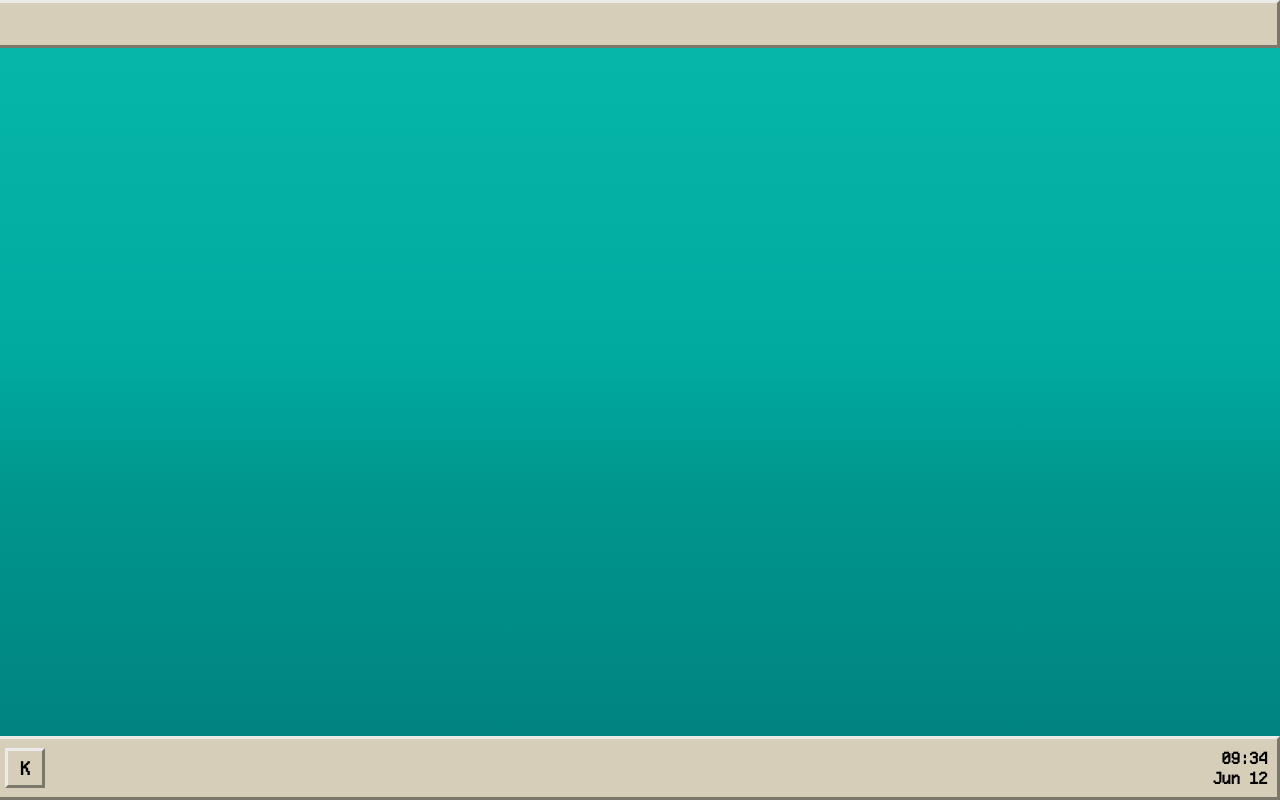
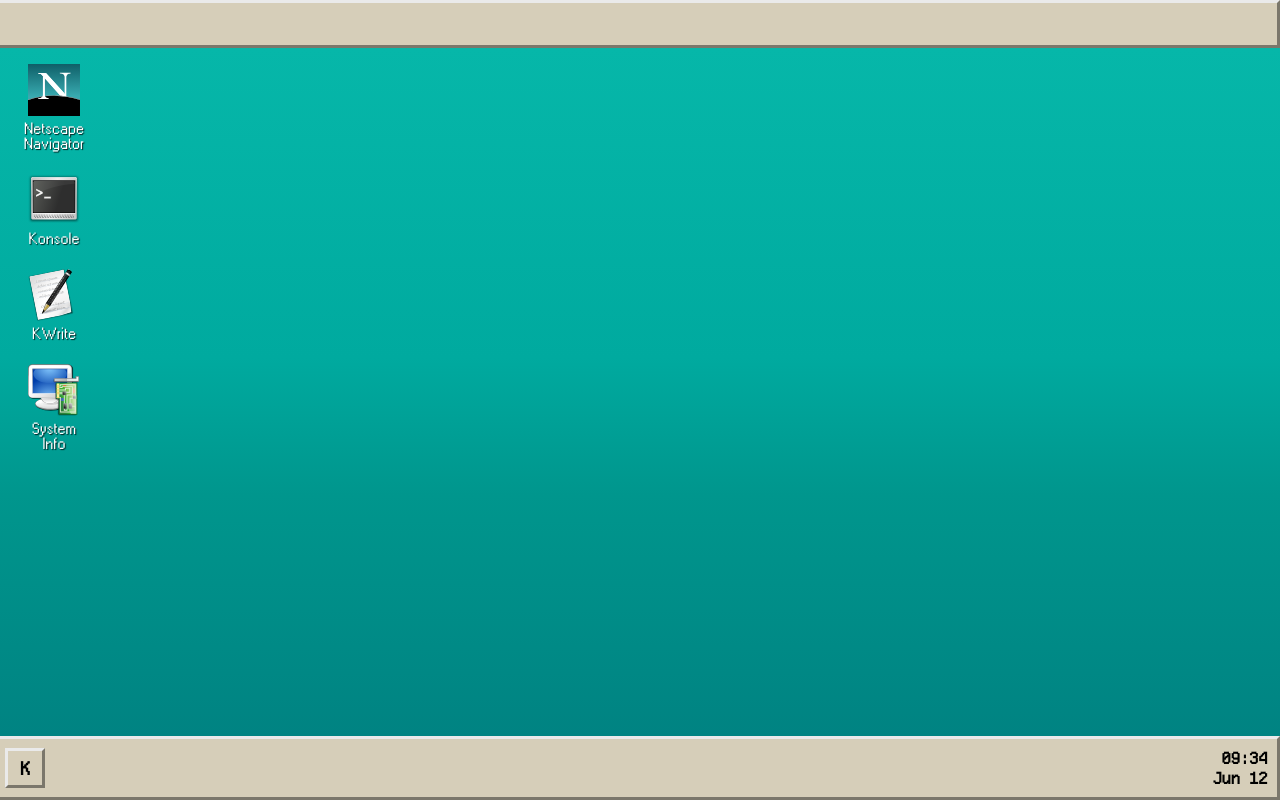
Before and after one commit to wirenux/KlassicOS, a website built with Vite: page index.html in a window 1280 px wide. Built offline with nearby package versions, Linux system fonts and the light colour scheme.

Commit message:
add: desktop shortcut icons

```diff
--- a/src/apps/terminal.js
+++ b/src/apps/terminal.js
@@ -1,15 +1,35 @@
+const VFS = {
+    'README.md': 'Nox Development Environment\n-----------------------------\n',
+    'todo.txt': '[ ] Win a prize at Stardust\n[ ] Get my stickers !',
+    'kernel_panic.log': '0x0000003B: SYSTEM_SERVICE_EXCEPTION\nCR2: 0x00007FFF8A3C2004\nKernel pipeline flushed. Status: Out of popcorn.'
+}
+
 export const TerminalApp = {
-    title: 'Terminal',
+    title: 'Konsole',
     contentBgColor: '#000000',
 
     render() {
         return `
-            <p style="color: #00ff00; font-family: \'departureMono\'; margin: 0;">wirenux@klassicOS:~$ echo "Hi Stardance :-)"</p>
+            <div class="terminal-wrapper">
+                <div class="terminal-output">Welcome to Konsole v0.X.X-UNSTABLE\nType 'help' to get the list of avaible commands.\n\n</div>
+                <div class="terminal-input-line">
+                    <span class="terminal-prompt">wirenux@nox:~$ </span>
+                    <input class="terminal-input" type="text" autocomplete="off" spellcheck="false" autofocus />
+                </div>
+            </div>
         `;
     },
 
     init(windowEl) {
-        // static app
+        const wrapper = windowEl.querySelector('.terminal-wrapper');
+        const output = windowEl.querySelector('.terminal-output');
+        const input = windowEl.querySelector('.terminal-input');
+
+        wrapper.addEventListener('click', () => input.focus());
+        input.focus();
+
+        function executeCommand(rawline) {
+
+        }
     }
-
 }
--- a/src/main.js
+++ b/src/main.js
@@ -17,7 +17,27 @@ document.querySelector('#app').innerHTML = `
       <div id="taskbar-apps"></div>
     </div>
 
-    <div id="workspace"></div>
+    <div id="workspace">
+      <div class="desktop-shortcut" data-app="browser">
+        <div class="shortcut-icon icon-browser"></div>
+        <div class="shortcut-label">Netscape Navigator</div>
+      </div>
+
+      <div class="desktop-shortcut" data-app="terminal">
+        <div class="shortcut-icon icon-terminal"></div>
+        <div class="shortcut-label">Konsole</div>
+      </div>
+
+      <div class="desktop-shortcut" data-app="editor">
+        <div class="shortcut-icon icon-editor"></div>
+        <div class="shortcut-label">KWrite</div>
+      </div>
+
+      <div class="desktop-shortcut" data-app="about">
+        <div class="shortcut-icon icon-about"></div>
+        <div class="shortcut-label">System Info</div>
+      </div>
+    </div>
 
     <div id="taskbar">
       <button id="k-menu-btn">K</button>
@@ -250,5 +270,23 @@ kMenu.addEventListener('click', (e) => {
   kMenu.classList.remove('show');
 });
 
+
+const workspace = document.getElementById('workspace');
+workspace.addEventListener('dblclick', (e) => {
+  const shortcut = e.target.closest('.desktop-shortcut');
+
+  if (!shortcut) {
+    return;
+  }
+
+  const appType = shortcut.dataset.app;
+  const selectedApp = APP_REGISTRY[appType];
+
+  if (selectedApp) {
+    spawnWindow(selectedApp);
+  }
+
+});
+
 updateClock();
 setInterval(updateClock, 1000);
--- a/src/style.css
+++ b/src/style.css
@@ -49,6 +49,14 @@ html, body {
   bottom: 64px;
   left: 0;
   right: 0;
+
+  padding: 16px;
+  display: flex;
+  flex-direction: column;
+  flex-wrap: wrap;
+  align-content: flex-start;
+  justify-content: flex-start;
+  gap: 20px;
   overflow: hidden;
   z-index: 10;
   background: linear-gradient(180deg, rgba(6, 183, 169, 1) 0%, rgba(0, 170, 159, 1) 45%, rgba(0, 150, 141, 1) 65%, rgba(0, 131, 130, 1) 100%);
@@ -360,6 +368,63 @@ html, body {
     );
 }
 
+
+.desktop-shortcut {
+  width: 76px;
+  display: flex;
+  flex-direction: column;
+  align-items: center;
+  cursor: pointer;
+  user-select: none;
+}
+
+.desktop-shortcut:active .shortcut-label {
+  background-color: #000000;
+  color: #ffffff;
+  outline: 1px dotted #ffffff;
+}
+
+.shortcut-icon {
+  width: 52px;
+  height: 52px;
+
+  background-size: contain;
+  background-repeat: no-repeat;
+  background-position: center;
+  margin-bottom: 4px;
+  image-rendering: pixelated;
+  image-rendering: crisp-edges;
+}
+
+.shortcut-label {
+  font-family: 'W95F', sans-serif;
+  -webkit-font-smoothing: none;
+  -moz-osx-font-smoothing: grayscale;
+  font-smooth: never;
+  font-size: 16px;
+  color: #FFFFFF;
+  text-align: center;
+  padding: 2px 4px;
+  word-break: break-word;
+  text-shadow: 1px 1px 1px rgba(0, 0, 0, 0.8);
+}
+
+.icon-browser {
+    background-image: url('./assets/Netscape_icon.svg');
+}
+
+.icon-terminal {
+    background-image: url('./assets/Konsole_icon.svg');
+}
+
+.icon-editor {
+    background-image: url('./assets/KWrite_icon.svg');
+}
+
+.icon-about {
+    background-image: url('./assets/KControl_icon.svg');
+}
+
 #clock-widget {
   font-family: 'departureMono';
   -webkit-font-smoothing: none;
```
Also changed, not shown: README.md, src/assets/KControl_icon.svg (added), src/assets/KWrite_icon.svg (added), src/assets/Konsole_icon.svg (added).
